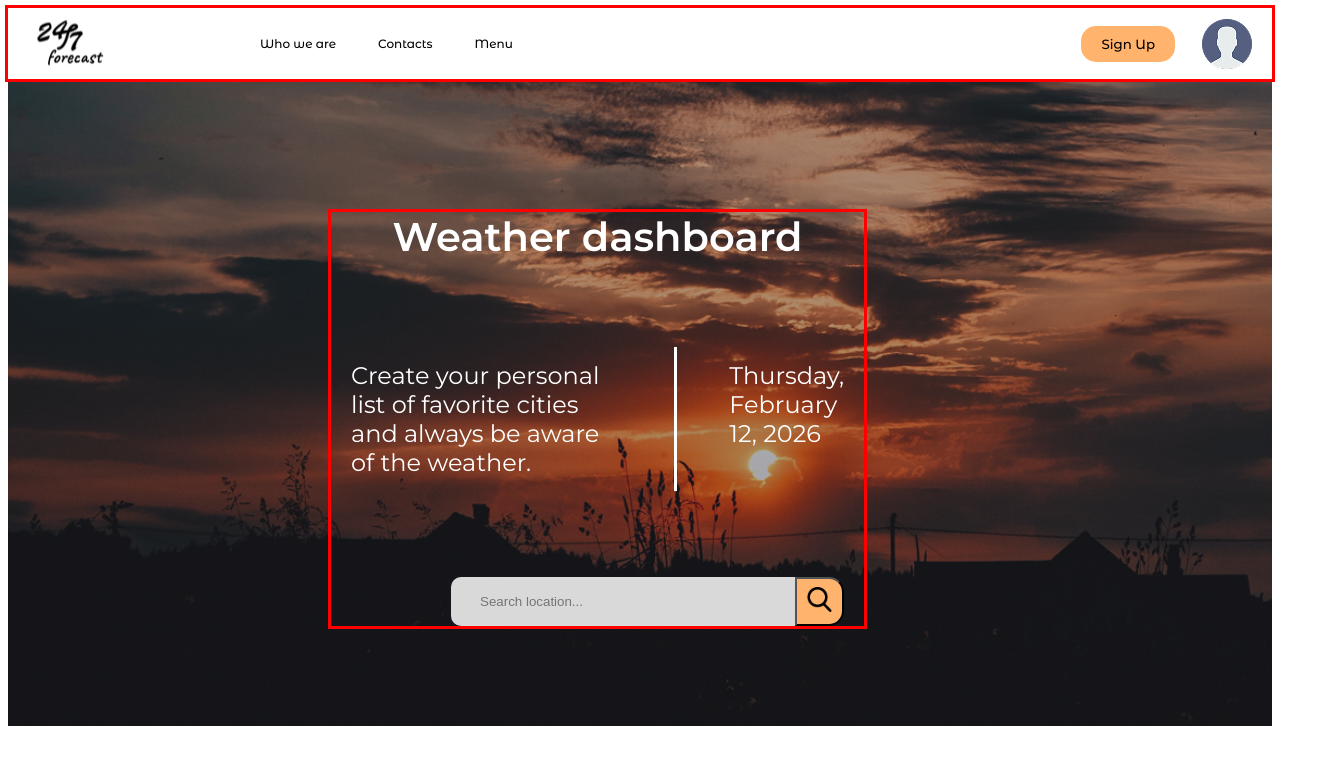
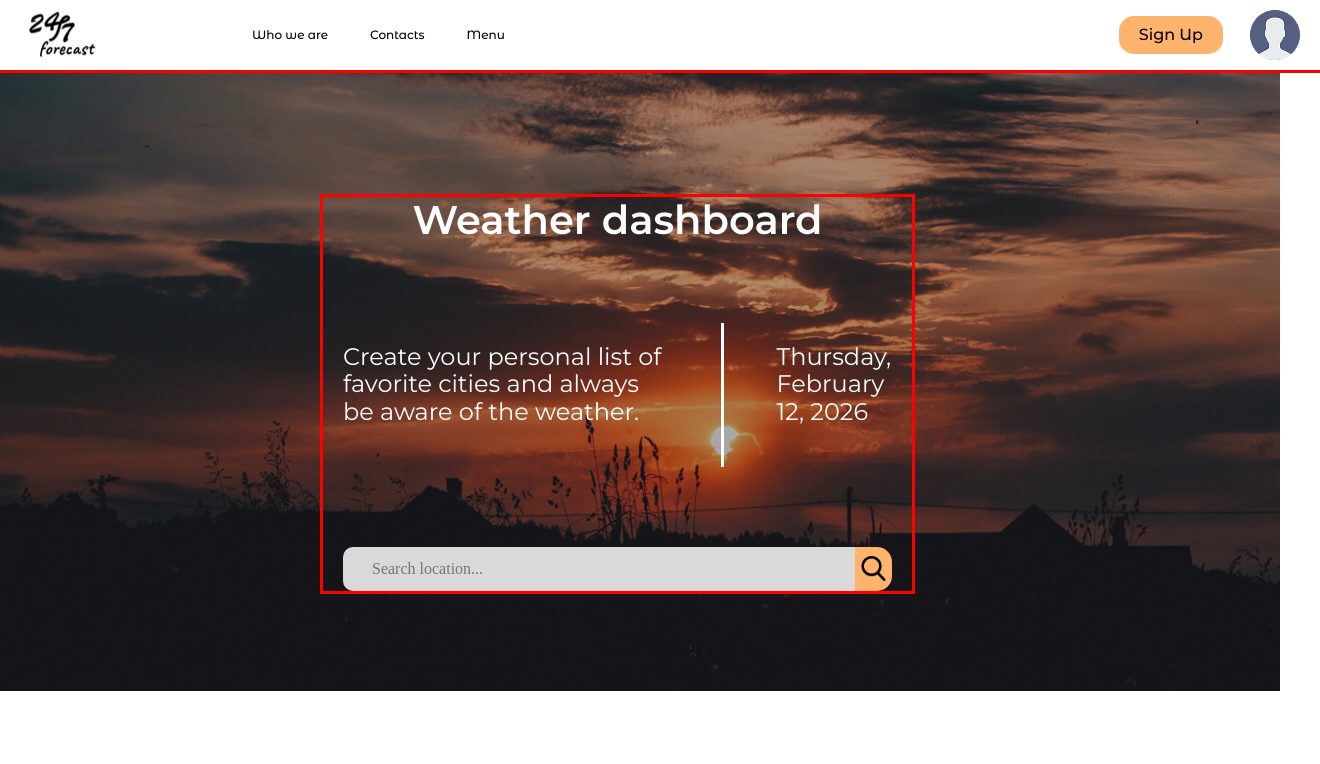
Before and after one commit to DmitroOmelianenko/weather-dashboard, a React (Vite) app: page / in a window 1280 px wide. Shown: the top 764 px of the page, 1320 px wide, since content can reach past the window. Built offline with nearby package versions, Linux system fonts and the light colour scheme.

Commit message:
1 part of hero adaptive

```diff
--- a/index.html
+++ b/index.html
@@ -4,6 +4,7 @@
     <meta charset="UTF-8" />
     <link rel="icon" type="image/svg+xml" href="/vite.svg" />
     <meta name="viewport" content="width=device-width, initial-scale=1.0" />
+    <link rel="stylesheet" href="https://cdnjs.cloudflare.com/ajax/libs/normalize/8.0.1/normalize.min.css">
     <title>weather-dashboard</title>
   </head>
   <body>
--- a/src/App.jsx
+++ b/src/App.jsx
@@ -1,6 +1,7 @@
 import React from "react";
 import { Header } from "./components/Header/Header.jsx"
 import { Hero } from "./components/Hero/Hero.jsx"
+
 
 const App = () => {
      return (
--- a/src/components/Hero/Hero.scss
+++ b/src/components/Hero/Hero.scss
@@ -18,9 +18,9 @@
 
     @media screen and (min-width: 1200px) {
         padding-top: 100px;
-    padding-left: 323px;
-    padding-right: 408px;
-    padding-bottom: 100px;
+        padding-left: 323px;
+        padding-right: 408px;
+        padding-bottom: 100px;
     }
 
 
@@ -36,7 +36,7 @@
         }
 
         @media screen and (min-width: 1200px) {
-             font-size: 40px;
+            font-size: 40px;
         }
     }
 
@@ -50,7 +50,7 @@
         }
 
         @media screen and (min-width: 1200px) {
- gap: 52px;
+            gap: 52px;
         }
 
     }
@@ -59,14 +59,15 @@
         @include font-family($fontM, 400);
         color: white;
         font-size: 10px;
-        max-width: 345px;
+
 
         @media screen and (min-width: 768px) {
+            max-width: 172px;
             font-size: 14px;
         }
 
         @media screen and (min-width: 1200px) {
-
+            max-width: 345px;
             font-size: 24px;
         }
     }
@@ -89,48 +90,55 @@
     .heroFlex2 {
         display: flex;
         margin-top: 80px;
-        margin-left: 100px;
+        justify-content: center;
     }
 
     .heroInput {
-        position: absolute;
         background-color: #D9D9D9;
         border: none;
-        padding-top: 13px;
-        padding-bottom: 13px;
-        padding-left: 29px;
         position: relative;
         border-radius: 10px 0px 0px 10px;
 
+
         @media screen and (min-width: 768px) {
-            width: 500px;
+
+            padding-top: 8;
+            padding-bottom: 6px;
+            padding-left: 18px;
         }
 
         @media screen and (min-width: 1200px) {
             width: 578px;
+            padding-top: 13px;
+            padding-bottom: 13px;
+            padding-left: 29px;
         }
     }
 
     .search {
         background-color: #FFB36C;
         border-radius: 0 15px 15px 0;
-        padding-top: 8px;
-        padding-bottom: 9px;
-        padding-left: 10px;
-        padding-right: 10px;
+        display: flex;
+        align-items: center;
+        justify-content: center;
+        border: 0;
 
-        @media screen and (min-width: 768px) {
+        @media screen and (min-width: 768px) {}
 
-        }
-
-        @media screen  and (min-width: 1200px) {
-
-        }
+        @media screen and (min-width: 1200px) {}
     }
 
     .imgSearch {
         width: 25px;
         height: 25px;
+
+        @media screen and (min-width: 1200px) {
+
+        }
+
+        @media screen and (min-width: 768px) {
+
+        }
     }
 
 }
--- a/src/styles/_global.scss
+++ b/src/styles/_global.scss
@@ -1,21 +1,22 @@
 .container {
+    width: 100%;
     max-width: 393px;
     margin: 0 auto;
-    padding: 0 2px;
+    padding: 0 20px;
     outline: solid red;
 
     @media screen and (min-width: 768px) {
         max-width: 834px;
         margin: 0 auto;
         padding: 0 20px;
-          outline: solid red;
+        outline: solid red;
     }
 
     @media screen and (min-width: 1200px) {
         max-width: 1440px;
         margin: 0 auto;
         padding: 0 20px;
-          outline: solid red;
+        outline: solid red;
     }
 }
 
--- /dev/null
+++ b/src/styles/_reset.scss
@@ -0,0 +1,357 @@
+/* http://meyerweb.com/eric/tools/css/reset/
+   v2.0-modified | 20110126
+   License: none (public domain)
+*/
+
+html, body, div, span, applet, object, iframe,
+h1, h2, h3, h4, h5, h6, p, blockquote, pre,
+a, abbr, acronym, address, big, cite, code,
+del, dfn, em, img, ins, kbd, q, s, samp,
+small, strike, strong, sub, sup, tt, var,
+b, u, i, center,
+dl, dt, dd, ol, ul, li,
+fieldset, form, label, legend,
+table, caption, tbody, tfoot, thead, tr, th, td,
+article, aside, canvas, details, embed,
+figure, figcaption, footer, header, hgroup,
+menu, nav, output, ruby, section, summary,
+time, mark, audio, video {
+  margin: 0;
+	padding: 0;
+	border: 0;
+	font-size: 100%;
+	font: inherit;
+	vertical-align: baseline;
+}
+
+/* make sure to set some focus styles for accessibility */
+:focus {
+    outline: 0;
+}
+
+/* HTML5 display-role reset for older browsers */
+article, aside, details, figcaption, figure,
+footer, header, hgroup, menu, nav, section {
+	display: block;
+}
+
+body {
+	line-height: 1;
+}
+
+ol, ul {
+	list-style: none;
+}
+
+blockquote, q {
+	quotes: none;
+}
+
+blockquote:before, blockquote:after,
+q:before, q:after {
+	content: '';
+	content: none;
+}
+
+table {
+	border-collapse: collapse;
+	border-spacing: 0;
+}
+
+input[type=search]::-webkit-search-cancel-button,
+input[type=search]::-webkit-search-decoration,
+input[type=search]::-webkit-search-results-button,
+input[type=search]::-webkit-search-results-decoration {
+    -webkit-appearance: none;
+}
+
+
+
+textarea {
+    overflow: auto;
+    vertical-align: top;
+    resize: vertical;
+}
+
+/**
+ * Correct `inline-block` display not defined in IE 6/7/8/9 and Firefox 3.
+ */
+
+audio,
+canvas,
+video {
+    display: inline-block;
+    *display: inline;
+    *zoom: 1;
+    max-width: 100%;
+}
+
+/**
+ * Prevent modern browsers from displaying `audio` without controls.
+ * Remove excess height in iOS 5 devices.
+ */
+
+audio:not([controls]) {
+    display: none;
+    height: 0;
+}
+
+/**
+ * Address styling not present in IE 7/8/9, Firefox 3, and Safari 4.
+ * Known issue: no IE 6 support.
+ */
+
+[hidden] {
+    display: none;
+}
+
+/**
+ * 1. Correct text resizing oddly in IE 6/7 when body `font-size` is set using
+ *    `em` units.
+ * 2. Prevent iOS text size adjust after orientation change, without disabling
+ *    user zoom.
+ */
+
+html {
+    font-size: 100%; /* 1 */
+    -webkit-text-size-adjust: 100%; /* 2 */
+    -ms-text-size-adjust: 100%; /* 2 */
+}
+
+/**
+ * Address `outline` inconsistency between Chrome and other browsers.
+ */
+
+a:focus {
+    outline: thin dotted;
+}
+
+/**
+ * Improve readability when focused and also mouse hovered in all browsers.
+ */
+
+a:active,
+a:hover {
+    outline: 0;
+}
+
+/**
+ * 1. Remove border when inside `a` element in IE 6/7/8/9 and Firefox 3.
+ * 2. Improve image quality when scaled in IE 7.
+ */
+
+img {
+    border: 0; /* 1 */
+    -ms-interpolation-mode: bicubic; /* 2 */
+}
+
+/**
+ * Address margin not present in IE 6/7/8/9, Safari 5, and Opera 11.
+ */
+
+figure {
+    margin: 0;
+}
+
+/**
+ * Correct margin displayed oddly in IE 6/7.
+ */
+
+form {
+    margin: 0;
+}
+
+/**
+ * Define consistent border, margin, and padding.
+ */
+
+fieldset {
+    border: 1px solid #c0c0c0;
+    margin: 0 2px;
+    padding: 0.35em 0.625em 0.75em;
+}
+
+/**
+ * 1. Correct color not being inherited in IE 6/7/8/9.
+ * 2. Correct text not wrapping in Firefox 3.
+ * 3. Correct alignment displayed oddly in IE 6/7.
+ */
+
+legend {
+    border: 0; /* 1 */
+    padding: 0;
+    white-space: normal; /* 2 */
+    *margin-left: -7px; /* 3 */
+}
+
+/**
+ * 1. Correct font size not being inherited in all browsers.
+ * 2. Address margins set differently in IE 6/7, Firefox 3+, Safari 5,
+ *    and Chrome.
+ * 3. Improve appearance and consistency in all browsers.
+ */
+
+button,
+input,
+select,
+textarea {
+    font-size: 100%; /* 1 */
+    margin: 0; /* 2 */
+    vertical-align: baseline; /* 3 */
+    *vertical-align: middle; /* 3 */
+}
+
+/**
+ * Address Firefox 3+ setting `line-height` on `input` using `!important` in
+ * the UA stylesheet.
+ */
+
+button,
+input {
+    line-height: normal;
+}
+
+/**
+ * Address inconsistent `text-transform` inheritance for `button` and `select`.
+ * All other form control elements do not inherit `text-transform` values.
+ * Correct `button` style inheritance in Chrome, Safari 5+, and IE 6+.
+ * Correct `select` style inheritance in Firefox 4+ and Opera.
+ */
+
+button,
+select {
+    text-transform: none;
+}
+
+/**
+ * 1. Avoid the WebKit bug in Android 4.0.* where (2) destroys native `audio`
+ *    and `video` controls.
+ * 2. Correct inability to style clickable `input` types in iOS.
+ * 3. Improve usability and consistency of cursor style between image-type
+ *    `input` and others.
+ * 4. Remove inner spacing in IE 7 without affecting normal text inputs.
+ *    Known issue: inner spacing remains in IE 6.
+ */
+
+button,
+html input[type="button"], /* 1 */
+input[type="reset"],
+input[type="submit"] {
+    cursor: pointer; /* 3 */
+    *overflow: visible;  /* 4 */
+}
+
+/**
+ * Re-set default cursor for disabled elements.
+ */
+
+button[disabled],
+html input[disabled] {
+    cursor: default;
+}
+
+/**
+ * 1. Address box sizing set to content-box in IE 8/9.
+ * 2. Remove excess padding in IE 8/9.
+ * 3. Remove excess padding in IE 7.
+ *    Known issue: excess padding remains in IE 6.
+ */
+
+input[type="checkbox"],
+input[type="radio"] {
+    box-sizing: border-box; /* 1 */
+    padding: 0; /* 2 */
+    *height: 13px; /* 3 */
+    *width: 13px; /* 3 */
+}
+
+/**
+ * 1. Address `appearance` set to `searchfield` in Safari 5 and Chrome.
+ * 2. Address `box-sizing` set to `border-box` in Safari 5 and Chrome
+ *    (include `-moz` to future-proof).
+ */
+
+input[type="search"] {
+    -moz-box-sizing: content-box;
+    -webkit-box-sizing: content-box; /* 2 */
+    box-sizing: content-box;
+}
+
+/**
+ * Remove inner padding and search cancel button in Safari 5 and Chrome
+ * on OS X.
+ */
+
+input[type="search"]::-webkit-search-cancel-button,
+input[type="search"]::-webkit-search-decoration {
+    -webkit-appearance: none;
+}
+
+/**
+ * Remove inner padding and border in Firefox 3+.
+ */
+
+button::-moz-focus-inner,
+input::-moz-focus-inner {
+    border: 0;
+    padding: 0;
+}
+
+/**
+ * 1. Remove default vertical scrollbar in IE 6/7/8/9.
+ * 2. Improve readability and alignment in all browsers.
+ */
+
+textarea {
+    overflow: auto; /* 1 */
+    vertical-align: top; /* 2 */
+}
+
+/**
+ * Remove most spacing between table cells.
+ */
+
+table {
+    border-collapse: collapse;
+    border-spacing: 0;
+}
+
+html,
+button,
+input,
+select,
+textarea {
+    color: #222;
+}
+
+
+::-moz-selection {
+    background: #b3d4fc;
+    text-shadow: none;
+}
+
+::selection {
+    background: #b3d4fc;
+    text-shadow: none;
+}
+
+img {
+    vertical-align: middle;
+}
+
+fieldset {
+    border: 0;
+    margin: 0;
+    padding: 0;
+}
+
+textarea {
+    resize: vertical;
+}
+
+.chromeframe {
+    margin: 0.2em 0;
+    background: #ccc;
+    color: #000;
+    padding: 0.2em 0;
+}
```
Also changed, not shown: src/components/Login/Login.jsx (+18 -0 lines).
